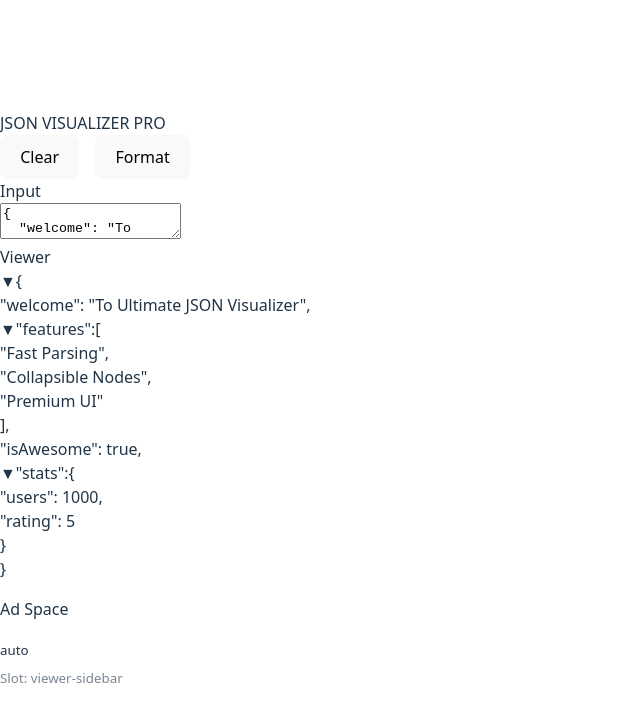
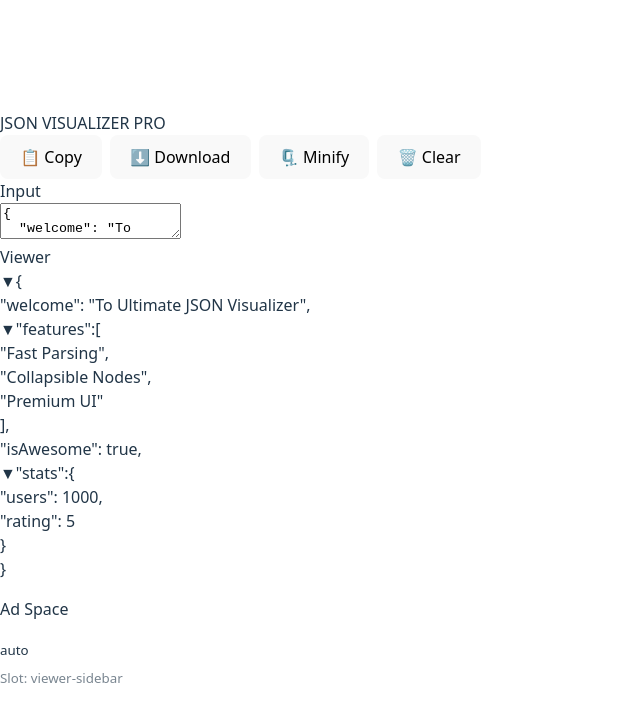
Before and after one commit to kiterunner20/json-visualizer-pro, a React (Vite) app: page / in a window 1280 px wide. Shown: the top 722 px of the page, without its empty margins (0-640 px from the left). Built offline with nearby package versions, Linux system fonts and the light colour scheme; the HTML template or start-up script is replaced by a standard one.

Commit message:
feat: Add copy, download, and format/minify functionality
- Add copy to clipboard with visual feedback
- Add download as JSON file
- Add format/minify toggle
- Update header buttons with icons and tooltips

```diff
--- a/src/App.jsx
+++ b/src/App.jsx
@@ -6,6 +6,8 @@ function App() {
   const [jsonInput, setJsonInput] = useState('{\n  "welcome": "To Ultimate JSON Visualizer",\n  "features": [\n    "Fast Parsing",\n    "Collapsible Nodes",\n    "Premium UI"\n  ],\n  "isAwesome": true,\n  "stats": {\n    "users": 1000,\n    "rating": 5.0\n  }\n}');
   const [parsedData, setParsedData] = useState(null);
   const [error, setError] = useState(null);
+  const [isMinified, setIsMinified] = useState(false);
+  const [copySuccess, setCopySuccess] = useState(false);
 
   useEffect(() => {
     try {
@@ -22,14 +24,66 @@ function App() {
     }
   }, [jsonInput]);
 
+  const handleCopy = async () => {
+    try {
+      await navigator.clipboard.writeText(jsonInput);
+      setCopySuccess(true);
+      setTimeout(() => setCopySuccess(false), 2000);
+    } catch (err) {
+      console.error('Failed to copy:', err);
+    }
+  };
+
+  const handleDownload = () => {
+    const blob = new Blob([jsonInput], { type: 'application/json' });
+    const url = URL.createObjectURL(blob);
+    const a = document.createElement('a');
+    a.href = url;
+    a.download = 'data.json';
+    document.body.appendChild(a);
+    a.click();
+    document.body.removeChild(a);
+    URL.revokeObjectURL(url);
+  };
+
+  const handleFormatToggle = () => {
+    if (!parsedData) return;
+
+    if (isMinified) {
+      // Format (pretty print)
+      setJsonInput(JSON.stringify(parsedData, null, 2));
+      setIsMinified(false);
+    } else {
+      // Minify
+      setJsonInput(JSON.stringify(parsedData));
+      setIsMinified(true);
+    }
+  };
+
   return (
     <>
       <header className="app-header">
         <div className="container header-content">
           <div className="logo">JSON VISUALIZER PRO</div>
           <div className="actions">
-            <button className="btn" onClick={() => setJsonInput('')}>Clear</button>
-            <button className="btn btn-primary" style={{ marginLeft: '1rem' }}>Format</button>
+            <button className="btn" onClick={handleCopy} title="Copy to clipboard">
+              {copySuccess ? '✓ Copied!' : '📋 Copy'}
+            </button>
+            <button className="btn" onClick={handleDownload} style={{ marginLeft: '0.5rem' }} title="Download as file">
+              ⬇️ Download
+            </button>
+            <button
+              className="btn"
+              onClick={handleFormatToggle}
+              style={{ marginLeft: '0.5rem' }}
+              disabled={!parsedData}
+              title={isMinified ? 'Format JSON' : 'Minify JSON'}
+            >
+              {isMinified ? '📐 Format' : '🗜️ Minify'}
+            </button>
+            <button className="btn" onClick={() => setJsonInput('')} style={{ marginLeft: '0.5rem' }}>
+              🗑️ Clear
+            </button>
           </div>
         </div>
       </header>
```
